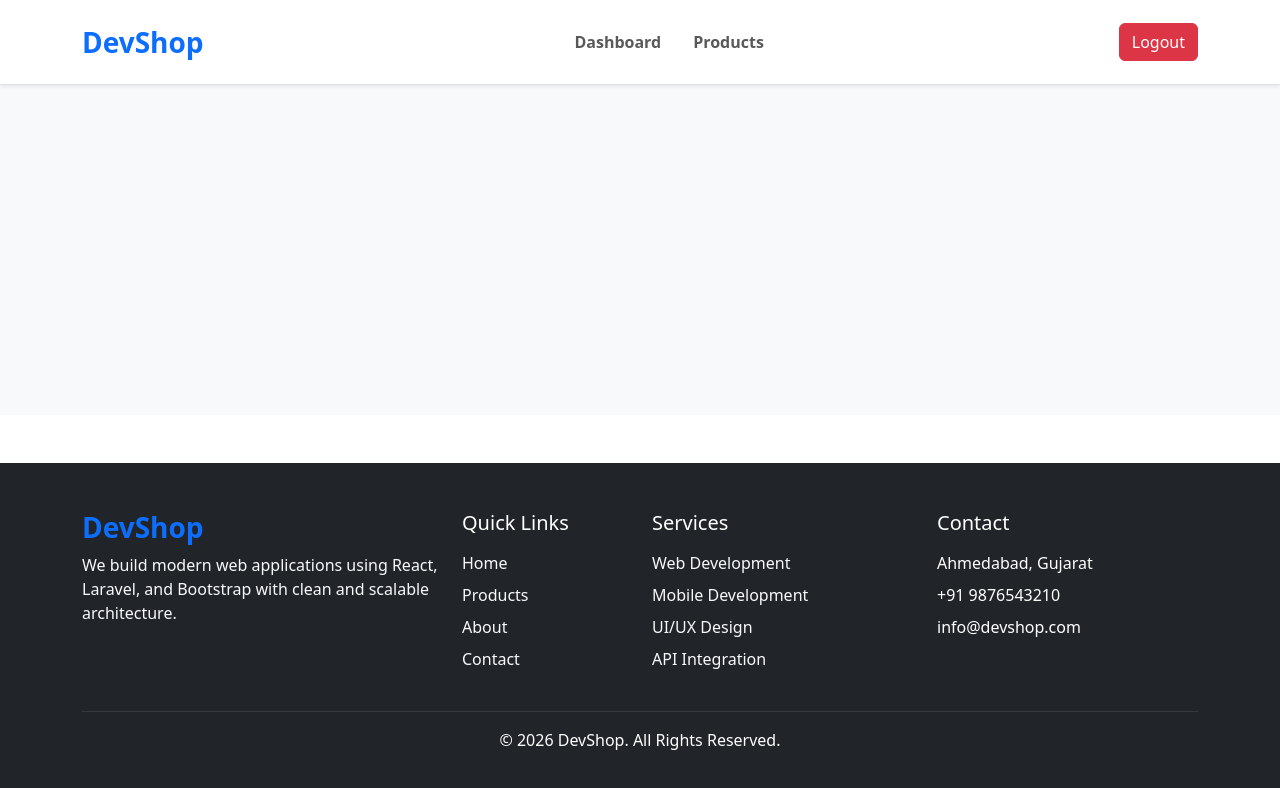
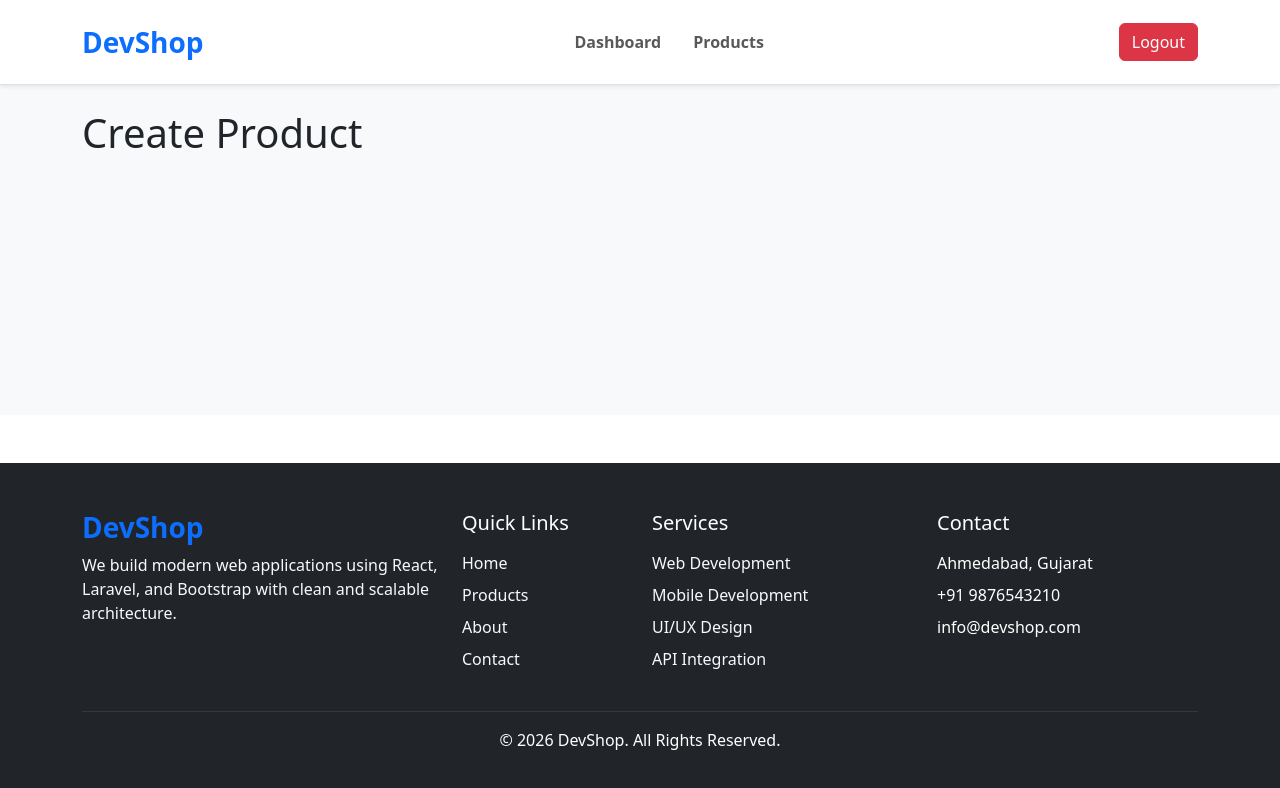
Before and after one commit to devang017/react_laravel_frontend, a React (Vite) app: page /products/create in a window 1280 px wide. Shown: the top 788 px of the page. Built offline with nearby package versions, Linux system fonts and the light colour scheme; no server answers; sample sign-in values are in the browser's storage.

Commit message:
Create product route added

```diff
--- /dev/null
+++ b/src/pages/products/Create.jsx
@@ -0,0 +1,7 @@
+export default function Create() {
+    return (
+        <div>
+            <h1>Create Product</h1>
+        </div>
+    );
+}
--- a/src/pages/products/index.jsx
+++ b/src/pages/products/index.jsx
@@ -2,6 +2,7 @@ import { useEffect, useState } from "react";
 import { Container, Row, Col, Card, Table, Button, Form, InputGroup, Spinner } from "react-bootstrap";
 import { getProducts } from "../../api/products";
 import CustomPagination from "../../components/CustomPagination";
+import { NavLink } from "react-router-dom";
 
 export default function Index() {
 
@@ -77,7 +78,7 @@ export default function Index() {
                 </Col>
 
                 <Col xs="auto">
-                    <Button variant="primary">
+                    <Button as={NavLink} to = '/products/create' variant="primary">
                         + Add Product
                     </Button>
                 </Col>
--- a/src/routes/AppRoutes.jsx
+++ b/src/routes/AppRoutes.jsx
@@ -4,7 +4,8 @@ import Welcome from "../pages/Welcome";
 import Login from "../pages/auth/Login";
 import Register from "../pages/auth/Register";
 import Dashboard from "../pages/dashboard/Dashboard";
-import ProductIndex from "../pages/products/index";
+import ProductIndex  from "../pages/products/Index";
+import ProductCreate  from "../pages/products/Create";
 import ProtectedRoute from "./ProtectedRoute";
 
 function AppRoutes() {
@@ -15,19 +16,13 @@ function AppRoutes() {
             <Route path="/login" element={<Login />} />
             <Route path="/register" element={<Register />} />
             {/* Protected Route */}
-            <Route path="/dashboard" element={
-                    <ProtectedRoute>
-                        <Dashboard />
-                    </ProtectedRoute>
-                }
-            />
+            <Route element={<ProtectedRoute />}>
 
-            <Route path="/products/index" element={
-                    <ProtectedRoute>
-                        <ProductIndex />
-                    </ProtectedRoute>
-                }
-            />
+                <Route path="/dashboard" element={<Dashboard />} />
+                <Route path="/products/index" element={<ProductIndex />} />
+                <Route path="/products/create" element={<ProductCreate />} />
+
+            </Route>
         </Routes>
     );
 }
--- a/src/routes/ProtectedRoute.jsx
+++ b/src/routes/ProtectedRoute.jsx
@@ -1,9 +1,15 @@
-import { Navigate } from "react-router-dom";
+import { Navigate, Outlet } from "react-router-dom";
+import useAuth from "../hooks/useAuth";
 
-function ProtectedRoute({ children }) {
-    const token = localStorage.getItem("token");
+function ProtectedRoute() {
 
-    return token ? children : <Navigate to="/login" />;
+    const { isLoggedIn } = useAuth();
+
+    if (!isLoggedIn) {
+        return <Navigate to="/login" replace />;
+    }
+
+    return <Outlet />;
 }
 
 export default ProtectedRoute;
```
Also changed, not shown: src/routes/AuthRoutes.jsx (deleted, +0 -16 lines).
